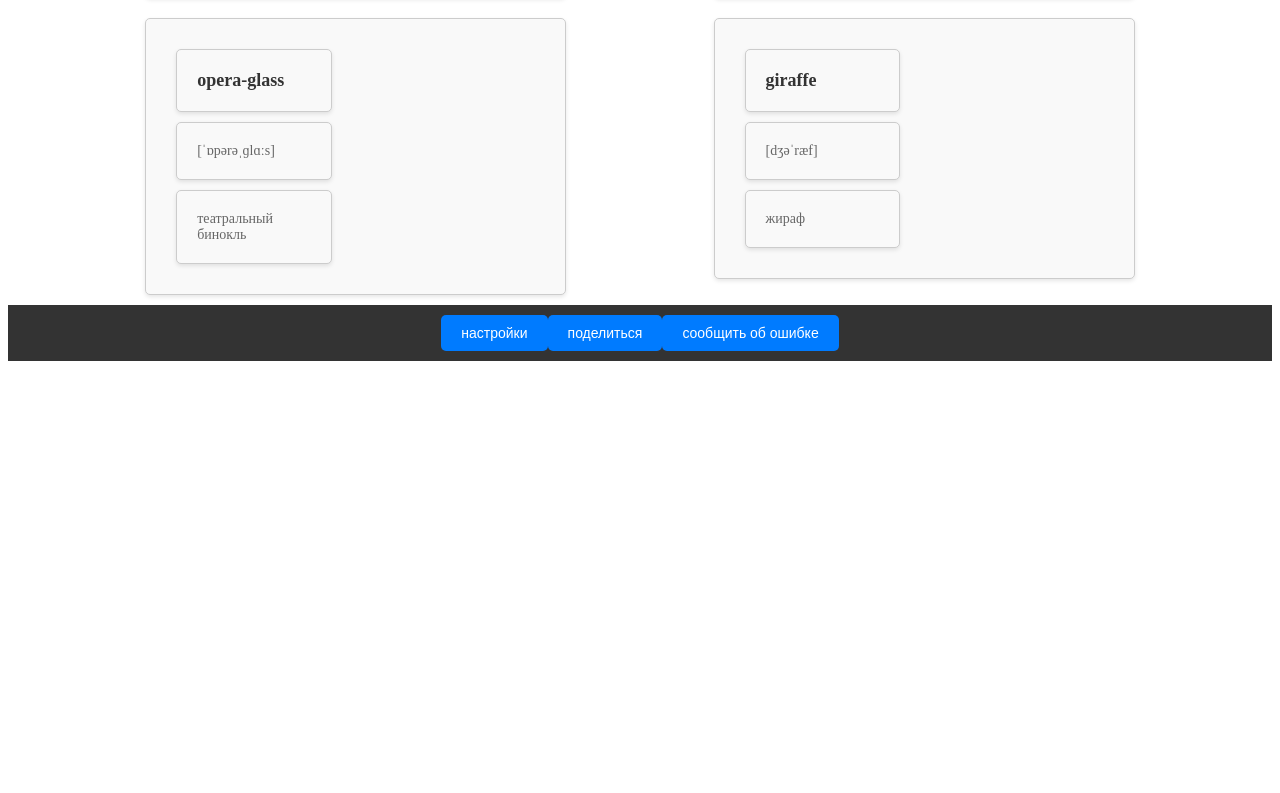
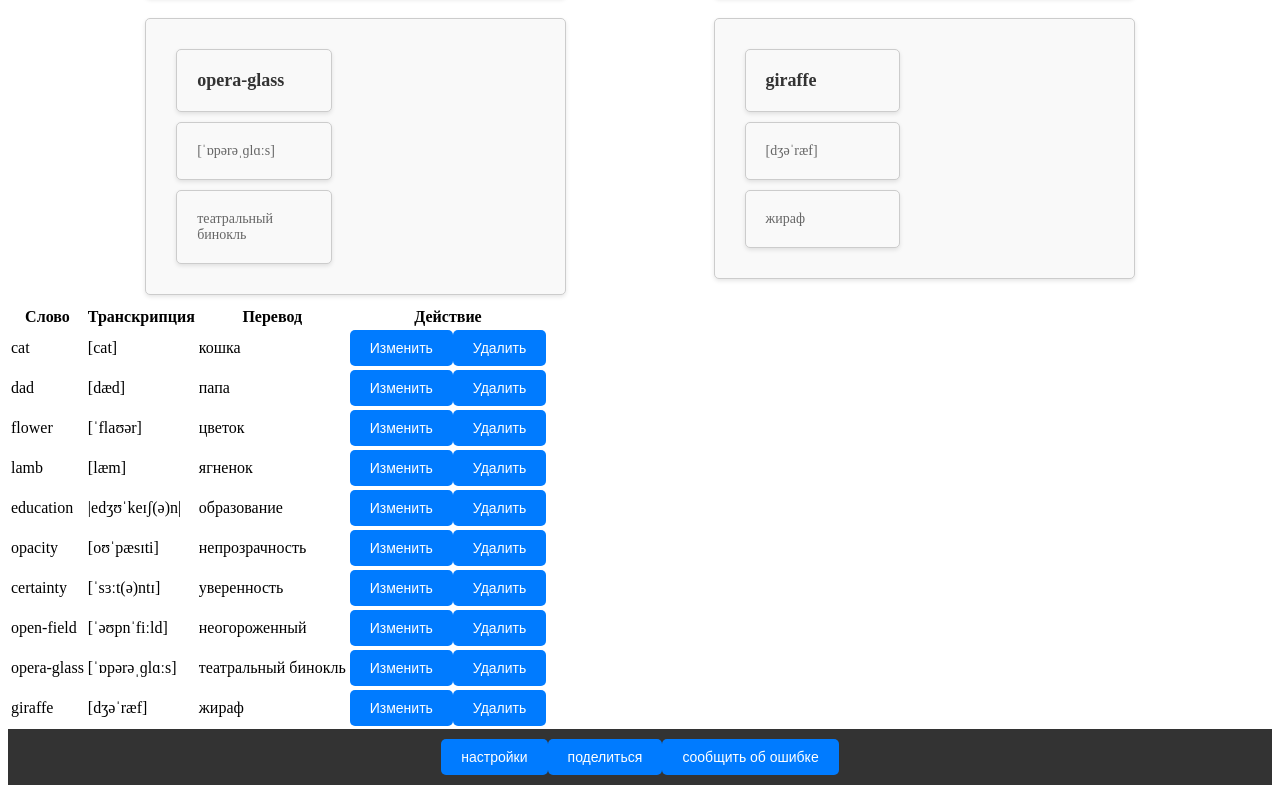
Before and after one commit to SKR-Anna/dictionary.react, a React (Vite) app in the folder dictionary/: page / in a window 1280 px wide. Shown: the part 1180-1973 px from the top of the page. Before the commit the page ends 1549 px from the top, so only its background shows below. Built offline with nearby package versions, Linux system fonts and the light colour scheme.

Commit message:
создала компонент - таблица

```diff
--- a/dictionary/src/App.jsx
+++ b/dictionary/src/App.jsx
@@ -2,6 +2,7 @@
 import './App.css'
 import Header from './components/header/Header'
 import Card from './components/card/Card'
+import DictionaryTable from './components/table/Table'
 import Footer from './components/footer/Footer'
 import data from './data'
 
@@ -11,7 +12,8 @@ function App() {
   return (
     <div>
       <Header />
-      <main className="card-container">
+      <main>
+        <div className="card-container">
           {data.map((card) => (
             <Card
               key={card.id}
@@ -20,6 +22,10 @@ function App() {
               russian={card.russian}
             />
           ))}
+        </div>
+        <div>
+          <DictionaryTable />
+        </div>
       </main>
       <Footer />
     </div>
--- a/dictionary/src/components/card/Card.css
+++ b/dictionary/src/components/card/Card.css
@@ -8,6 +8,7 @@
     box-shadow: 0 2px 4px rgba(0, 0, 0, 0.1);
     width: 30%;
     height: 40%;
+    cursor: pointer;
 }
 
 .word-card h2 {
--- /dev/null
+++ b/dictionary/src/components/table/Table.jsx
@@ -0,0 +1,30 @@
+import Button from "../button/Button"
+import data from "../../data"
+
+export default function DictionaryTable() {
+    return (
+        <table>
+            <thead>
+                <tr>
+                    <th>Слово</th>
+                    <th>Транскрипция</th>
+                    <th>Перевод</th>
+                    <th>Действие</th>
+                </tr>
+            </thead>
+            <tbody>
+                {data.map((item) => (
+                    <tr key={item.id}>
+                        <td>{item.english}</td>
+                        <td>{item.transcription}</td>
+                        <td>{item.russian}</td>
+                        <td>
+                            <Button name="Изменить" />
+                            <Button name="Удалить" />
+                        </td>
+                    </tr>
+                ))}
+            </tbody>
+        </table>
+    );
+};
```
Lines whose indentation alone changed are shown as unchanged.
